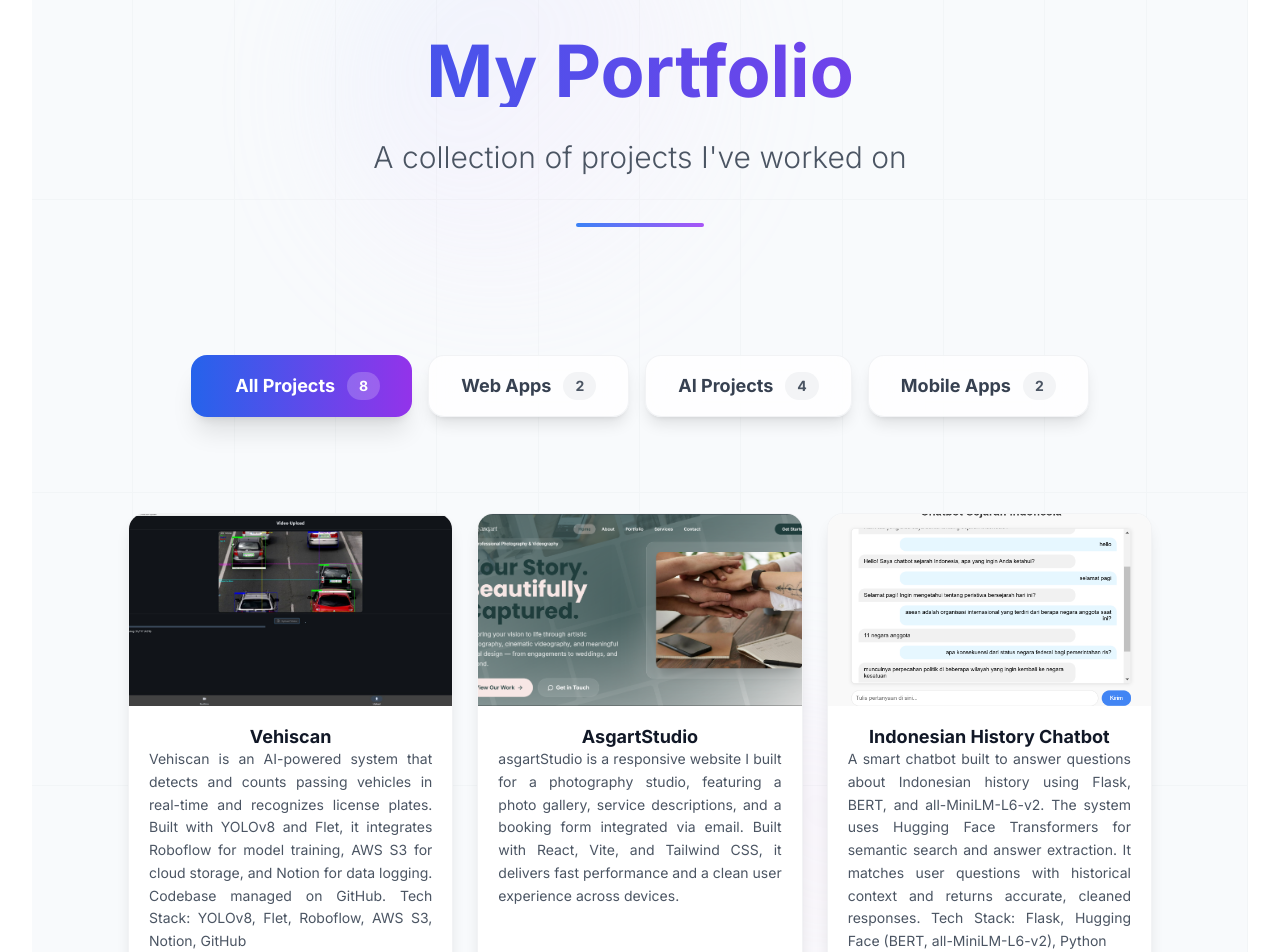
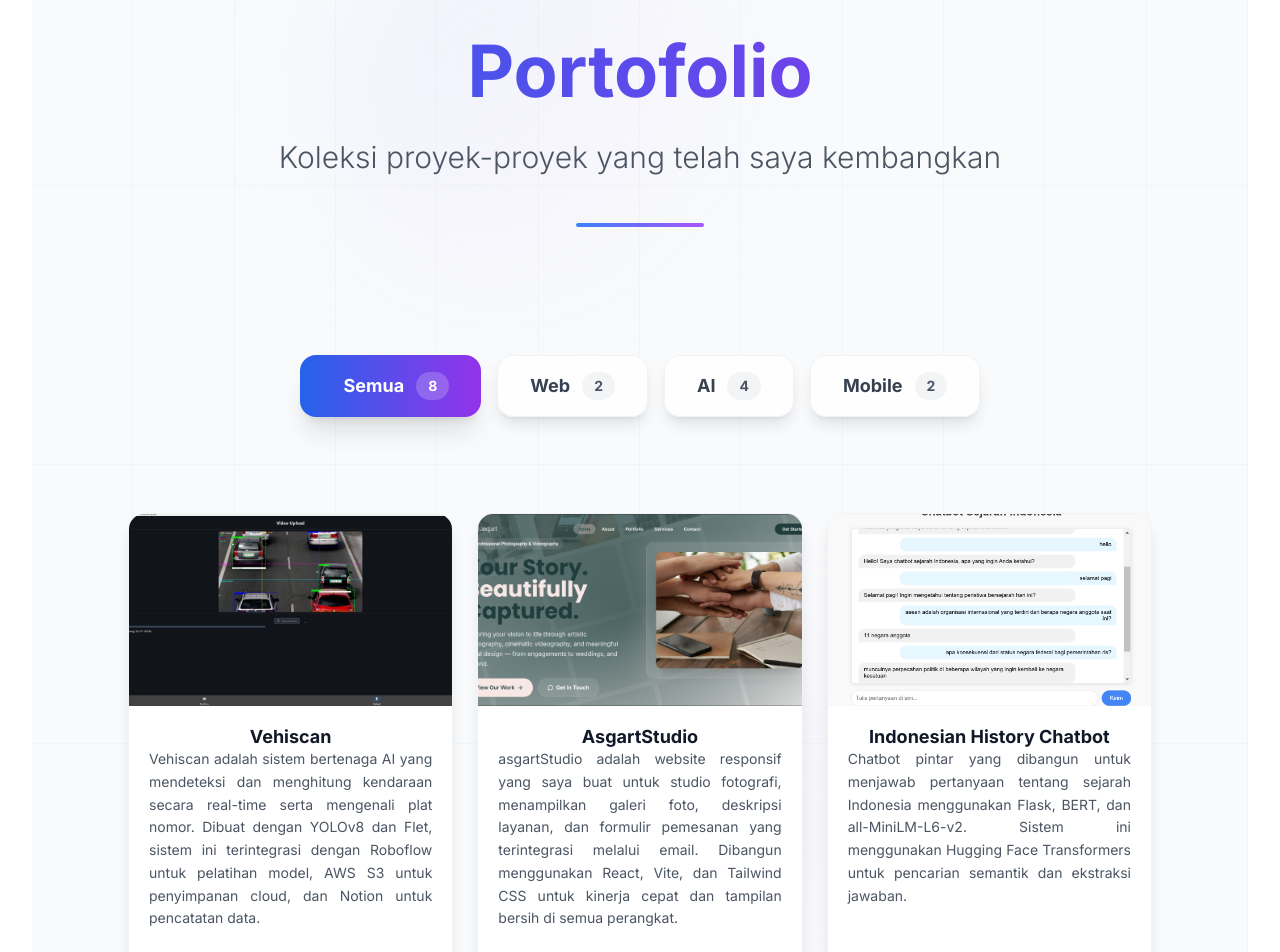
Before and after one commit to ussoppqq/my-portfolio, a React (Vite) app: page / in a window 1280 px wide. Shown: the part 2100-3052 px from the top of the page. Built offline with nearby package versions, Linux system fonts and the light colour scheme.

Commit message:
feat: update data, translations, and portfolio content

```diff
--- a/src/data/projects.js
+++ b/src/data/projects.js
@@ -1,66 +1,90 @@
-  const projects = [
+export const projects = [
   {
     id: 1,
-      title: 'E-Commerce Platform',
-      category: 'web',
-      image: 'src/assets/Data-Master-(AUSG)-Muhammad _Yusuf_Firizki.png',
-      description: 'A full-featured online store with product listings, cart functionality, and secure payment integration.',
-      githubUrl: 'https://github.com/johndoe/ecommerce',
+    title: 'Vehiscan',
+    category: 'ai',
+    description: {
+      id: 'Vehiscan adalah sistem bertenaga AI yang mendeteksi dan menghitung kendaraan secara real-time serta mengenali plat nomor. Dibuat dengan YOLOv8 dan Flet, sistem ini terintegrasi dengan Roboflow untuk pelatihan model, AWS S3 untuk penyimpanan cloud, dan Notion untuk pencatatan data.',
+      en: 'Vehiscan is an AI-powered system that detects and counts passing vehicles in real-time and recognizes license plates. Built with YOLOv8 and Flet, it integrates Roboflow for model training, AWS S3 for cloud storage, and Notion for data logging.'
+    },
+    githubUrl: 'https://github.com/ussoppqq/VehiScan',
+    image: 'src/assets/Vehicle_detection.jpg'
   },
   {
     id: 2,
-      title: 'Task Management App',
+    title: 'AsgartStudio',
     category: 'web',
-      image: 'src/assets/Data-Master-(AUSG)-Muhammad _Yusuf_Firizki.png',
-      description: 'A web-based app for organizing tasks, setting deadlines, and collaborating with teams.',
-      githubUrl: 'https://github.com/johndoe/taskapp',
+    description: {
+      id: 'asgartStudio adalah website responsif yang saya buat untuk studio fotografi, menampilkan galeri foto, deskripsi layanan, dan formulir pemesanan yang terintegrasi melalui email. Dibangun menggunakan React, Vite, dan Tailwind CSS untuk kinerja cepat dan tampilan bersih di semua perangkat.',
+      en: 'asgartStudio is a responsive website I built for a photography studio, featuring a photo gallery, service descriptions, and a booking form integrated via email. Built with React, Vite, and Tailwind CSS.'
+    },
+    githubUrl: 'https://github.com/ussoppqq/asqartStudio',
+    image: 'src/assets/asgartStudio.png'
   },
   {
     id: 3,
-      title: 'Chatbot Assistant',
+    title: 'Indonesian History Chatbot',
     category: 'ai',
-      image: 'src/assets/Data-Master-(AUSG)-Muhammad _Yusuf_Firizki.png',
-      description: 'An AI-powered chatbot for customer support, built with natural language processing.',
-      githubUrl: 'https://github.com/johndoe/chatbot',
+    description: {
+      id: 'Chatbot pintar yang dibangun untuk menjawab pertanyaan tentang sejarah Indonesia menggunakan Flask, BERT, dan all-MiniLM-L6-v2. Sistem ini menggunakan Hugging Face Transformers untuk pencarian semantik dan ekstraksi jawaban.',
+      en: 'A smart chatbot built to answer questions about Indonesian history using Flask, BERT, and all-MiniLM-L6-v2. The system uses Hugging Face Transformers for semantic search and answer extraction.'
+    },
+    githubUrl: 'https://github.com/ussoppqq/Indonesian-History-Chatbot',
+    image: 'src/assets/chatbotsejarahindonesia.png'
   },
   {
     id: 4,
-      title: 'Image Recognition',
+    title: 'Brain Tumor Segmentation',
     category: 'ai',
-      image: 'src/assets/Data-Master-(AUSG)-Muhammad _Yusuf_Firizki.png',
-      description: 'A machine learning model for identifying objects in images with high accuracy.',
-      githubUrl: 'https://github.com/johndoe/image-recognition',
+    description: {
+      id: 'Proyek deep learning menggunakan model U-Net kustom di TensorFlow untuk segmentasi tumor otak dari scan MRI grayscale. Menyediakan pipeline lengkap dari preprocessing, pelatihan, hingga visualisasi hasil.',
+      en: 'A deep learning project using a custom U-Net model in TensorFlow to segment brain tumors from grayscale MRI scans. Includes a full pipeline for data preprocessing, training, and result visualization.'
+    },
+    githubUrl: 'https://github.com/ussoppqq/Brain-Tumor-Segmentation',
+    image: 'src/assets/braintumor.png'
   },
   {
     id: 5,
-      title: 'Fitness Tracker',
-      category: 'mobile',
-      image: 'src/assets/Data-Master-(AUSG)-Muhammad _Yusuf_Firizki.png',
-      description: 'A mobile app for tracking workouts, calories, and fitness goals with real-time analytics.',
-      githubUrl: 'https://github.com/johndoe/fitness-tracker',
+    title: 'Image Processing Application',
+    category: 'ai',
+    description: {
+      id: 'Aplikasi pengeditan gambar interaktif menggunakan Python, Flet, dan OpenCV. Pengguna dapat mengatur kecerahan, kontras, menerapkan filter, memotong, memutar, dan mengunduh gambar dengan antarmuka yang ramah pengguna.',
+      en: 'A simple and interactive image editing application using Python, Flet, and OpenCV. Users can adjust brightness, contrast, apply filters, crop, rotate, and download the edited image.'
+    },
+    githubUrl: 'https://github.com/ussoppqq/ImageProcessing',
+    image: 'src/assets/imageProcessing.png'
   },
   {
     id: 6,
-      title: 'Weather App',
+    title: 'E-Laundry',
     category: 'mobile',
-      image: 'src/assets/Data-Master-(AUSG)-Muhammad _Yusuf_Firizki.png',
-      description: 'A mobile app providing real-time weather updates and forecasts based on user location.',
-      githubUrl: 'https://github.com/johndoe/weather-app',
+    description: {
+      id: 'E-Laundry adalah platform mobile dan web untuk mencari serta mengelola layanan laundry terdekat. Aplikasi mobile memungkinkan pengguna memesan, menjadwalkan antar/jemput, dan membayar via QRIS. Admin dapat mengelola pesanan melalui dashboard web.',
+      en: 'E-Laundry is a mobile and web-based platform for finding and managing nearby laundry services. The mobile app lets users place orders, schedule pickups/deliveries, and pay via QRIS. Web dashboard allows real-time management.'
+    },
+    githubUrl: 'https://github.com/ussoppqq/E-LaundryApp',
+    image: 'src/assets/E-Laundry.jpg'
   },
   {
     id: 7,
-      title: 'Portfolio Website',
+    title: 'PresMUN',
     category: 'web',
-      image: 'src/assets/Data-Master-(AUSG)-Muhammad _Yusuf_Firizki.png',
-      description: 'A personal portfolio website showcasing projects and skills with a modern UI.',
-      githubUrl: 'https://github.com/johndoe/portfolio',
+    description: {
+      id: 'PresMUN adalah website event responsif untuk konferensi Model United Nations, dibangun dengan React, Vite, dan Tailwind CSS. Menyediakan informasi acara, profil pembicara, form pendaftaran online, dan kontak.',
+      en: 'PresMUN is a responsive event website for a Model United Nations conference, built with React, Vite, and Tailwind CSS. It features event details, speaker profiles, and an online registration form.'
+    },
+    githubUrl: 'https://github.com/ussoppqq/presmunWeb',
+    image: 'src/assets/presmun.png'
   },
   {
     id: 8,
-      title: 'Expense Tracker',
+    title: 'PUNTEN',
     category: 'mobile',
-      image: 'src/assets/Data-Master-(AUSG)-Muhammad _Yusuf_Firizki.png',
-      description: 'A mobile app for managing personal finances, tracking expenses, and setting budgets.',
-      githubUrl: 'https://github.com/johndoe/expense-tracker',
+    description: {
+      id: 'PUNTEN adalah web app mobile-friendly berbasis PHP untuk mempermudah pemesanan makanan di kantin President University. Pengguna dapat melihat kantin, memesan, melacak status pesanan, mengelola akun, dan memberikan ulasan.',
+      en: 'PUNTEN is a mobile-friendly web app built with PHP to simplify food ordering at President University canteens. Users can browse canteens, place orders, track them, manage accounts, and leave reviews.'
     },
+    githubUrl: 'https://github.com/ussoppqq/Punten-development',
+    image: 'src/assets/PUNTEN_Mobile_App.jpg'
+  }
 ];
--- a/src/locales/translations.js
+++ b/src/locales/translations.js
@@ -29,9 +29,11 @@ export const translations = {
       all: 'Semua',
       web: 'Web',
       mobile: 'Mobile',
-      design: 'Design',
-      view_demo: 'Lihat Demo',
-      view_code: 'Lihat Kode'
+      ai: 'AI',
+      view_github: 'Lihat di GitHub',
+      no_projects: 'Tidak ada proyek ditemukan',
+      no_projects_subtitle: 'Tidak ada proyek dalam kategori ini. Coba pilih filter lain.',
+      show_all: 'Tampilkan Semua Proyek'
     },
     resume: {
       title: 'Resume',
@@ -40,8 +42,14 @@ export const translations = {
       experience: 'Pengalaman',
       education: 'Pendidikan',
       skills: 'Keahlian',
-      technical: 'Technical Skills',
-      soft: 'Soft Skills'
+      technical: 'Keterampilan Teknis',
+      soft: 'Keterampilan Soft',
+      programming: 'Bahasa Pemrograman',
+      ai_tools: 'Alat AI',
+      web_dev: 'Pengembangan Web',
+      design_tools: 'Alat Desain',
+      certifications: 'Sertifikasi',
+      view_certificate: 'Lihat Sertifikat'
     },
     contact: {
       title: 'Hubungi Saya',
@@ -51,7 +59,10 @@ export const translations = {
         email: 'Alamat Email',
         subject: 'Subjek',
         message: 'Pesan',
-        send: 'Kirim Pesan'
+        send: 'Kirim Pesan',
+        sending: 'Mengirim...',
+        fill_fields: 'Harap isi semua kolom',
+        success_message: 'Terima kasih atas pesan Anda! Saya akan segera menghubungi Anda.'
       },
       info: {
         email: 'Email',
@@ -89,14 +100,16 @@ export const translations = {
       tech_story: 'My interest in technology started from a young age when I first saw how code could transform an empty screen into a functioning application. I believe technology is a powerful tool for solving real-world problems and making people\'s lives easier.'
     },
     portfolio: {
-      title: 'Portfolio',
+      title: 'My Portfolio',
       subtitle: 'Collection of projects I have developed',
       all: 'All',
       web: 'Web',
       mobile: 'Mobile',
-      design: 'Design',
-      view_demo: 'View Demo',
-      view_code: 'View Code'
+      ai: 'AI',
+      view_github: 'View on GitHub',
+      no_projects: 'No projects found',
+      no_projects_subtitle: 'No projects found in this category. Try selecting a different filter.',
+      show_all: 'Show All Projects'
     },
     resume: {
       title: 'Resume',
@@ -106,7 +119,13 @@ export const translations = {
       education: 'Education',
       skills: 'Skills',
       technical: 'Technical Skills',
-      soft: 'Soft Skills'
+      soft: 'Soft Skills',
+      programming: 'Programming Languages',
+      ai_tools: 'AI Tools',
+      web_dev: 'Web Development',
+      design_tools: 'Design Tools',
+      certifications: 'Certifications',
+      view_certificate: 'View Certificate'
     },
     contact: {
       title: 'Contact Me',
@@ -116,7 +135,10 @@ export const translations = {
         email: 'Email Address',
         subject: 'Subject',
         message: 'Message',
-        send: 'Send Message'
+        send: 'Send Message',
+        sending: 'Sending...',
+        fill_fields: 'Please fill in all fields',
+        success_message: 'Thank you for your message! I will get back to you soon.'
       },
       info: {
         email: 'Email',
--- a/src/pages/Portfolio.jsx
+++ b/src/pages/Portfolio.jsx
@@ -1,9 +1,10 @@
 import React, { useState, useMemo } from 'react';
+import { useLanguage } from '../contexts/LanguageContext';
 import { motion, AnimatePresence } from 'framer-motion';
 import { Github, Filter, ExternalLink, Calendar, Star, Zap } from 'lucide-react';
+import { projects } from '../data/projects';
 
-// Enhanced ProjectCard with cleaner design and justified description
-const ProjectCard = React.memo(({ project, index }) => {
+const ProjectCard = React.memo(({ project, index, language }) => {
   const [imageLoaded, setImageLoaded] = useState(false);
 
   const categoryConfig = {
@@ -87,7 +88,7 @@ const ProjectCard = React.memo(({ project, index }) => {
           {/* Description with justified text and smaller font */}
           <div className="min-h-[4rem] mb-4">
             <p className="text-gray-600 dark:text-gray-400 text-sm leading-relaxed text-justify">
-              {project.description}
+              {project.description?.[language]}
             </p>
           </div>
 
@@ -120,79 +121,13 @@ const ProjectCard = React.memo(({ project, index }) => {
 
 const Portfolio = () => {
   const [filter, setFilter] = useState('all');
-
-  const projects = [
-    {
-      id: 1,
-      title: 'Vehiscan',
-      category: 'ai',
-      description: 'Vehiscan is an AI-powered system that detects and counts passing vehicles in real-time and recognizes license plates. Built with YOLOv8 and Flet, it integrates Roboflow for model training, AWS S3 for cloud storage, and Notion for data logging. Codebase managed on GitHub. Tech Stack: YOLOv8, Flet, Roboflow, AWS S3, Notion, GitHub',
-      githubUrl: 'https://github.com/ussoppqq/VehiScan',
-      image: 'src/assets/Vehicle_detection.jpg'
-    },
-    {
-      id: 2,
-      title: 'AsgartStudio',
-      category: 'web',
-      description: 'asgartStudio is a responsive website I built for a photography studio, featuring a photo gallery, service descriptions, and a booking form integrated via email. Built with React, Vite, and Tailwind CSS, it delivers fast performance and a clean user experience across devices.',
-      githubUrl: 'https://github.com/ussoppqq/asqartStudio',
-      image: 'src/assets/asgartStudio.png'
-    },
-    {
-      id: 3,
-      title: 'Indonesian History Chatbot',
-      category: 'ai',
-      description: 'A smart chatbot built to answer questions about Indonesian history using Flask, BERT, and all-MiniLM-L6-v2. The system uses Hugging Face Transformers for semantic search and answer extraction. It matches user questions with historical context and returns accurate, cleaned responses. Tech Stack: Flask, Hugging Face (BERT, all-MiniLM-L6-v2), Python',
-      githubUrl: 'https://github.com/ussoppqq/Indonesian-History-Chatbot',
-      image: 'src/assets/chatbotsejarahindonesia.png'
-    },
-    {
-      id: 4,
-      title: 'Brain Tumor Segmentation',
-      category: 'ai',
-      description: 'A deep learning project using a custom U-Net model in TensorFlow to segment brain tumors from grayscale MRI scans. Includes a full pipeline for data preprocessing, training, and visualization of results with accurate binary masks. Tech Stack: TensorFlow, Python, NumPy, Matplotlib',
-      githubUrl: 'https://github.com/ussoppqq/Brain-Tumor-Segmentation  ',
-      image: 'src/assets/braintumor.png'
-    },
-    {
-      id: 5,
-      title: 'Image Processing Application',
-      category: 'ai',
-      description: 'A simple and interactive image editing application using Python, Flet, and OpenCV. Users can adjust brightness, contrast, apply filters, crop, rotate, and download the edited image. The app provides real-time preview with a clean, user-friendly interface. Tech Stack: Python, Flet, OpenCV, Pillow',
-      githubUrl: 'https://github.com/ussoppqq/ImageProcessing',
-      image: 'src/assets/imageProcessing.png'
-    },
-    {
-      id: 6,
-      title: 'E-Laundry',
-      category: 'mobile',
-      description: 'E-Laundry is a mobile and web-based platform for finding and managing nearby laundry services. The mobile app lets users scan for laundries, place orders, schedule pickups/deliveries, and pay via QRIS. The web dashboard allows admins to manage orders and monitor services in real time. Tech Stack: Android (Java), Firebase, Google Maps API, QRIS, Web (HTML/CSS/JS)',
-      githubUrl: 'https://github.com/ussoppqq/E-LaundryApp',
-      image: 'src/assets/E-Laundry.jpg'
-    },
-    {
-      id: 7,
-      title: 'PresMUN',
-      category: 'web',
-      description: 'PresMUN is a responsive event website for a Model United Nations conference, built with React, Vite, and Tailwind CSS. It features event details, speaker profiles, an online registration form, and contact functionality in a clean, modern interface. Tech Stack: React, Vite, Tailwind CSS. Live Site: presidentmodelun.com',
-      githubUrl: 'https://github.com/ussoppqq/presmunWeb',
-      image: 'src/assets/presmun.png'
-    },
-    {
-      id: 8,
-      title: 'PUNTEN',
-      category: 'mobile',
-      description: 'PUNTEN is a mobile-friendly web app built with PHP to simplify food ordering at President University canteens. Users can browse canteens, place orders, track them in real time, manage accounts, and leave reviews — all in one platform. Tech Stack: PHP, HTML, CSS, JavaScript',
-      githubUrl: 'https://github.com/ussoppqq/Punten-development',
-      image: 'src/assets/PUNTEN_Mobile_App.jpg'
-    },
-  ];
+  const { language, t } = useLanguage();
 
   const categories = [
-    { key: 'all', label: 'All Projects', count: projects.length },
-    { key: 'web', label: 'Web Apps', count: projects.filter(p => p.category === 'web').length },
-    { key: 'ai', label: 'AI Projects', count: projects.filter(p => p.category === 'ai').length },
-    { key: 'mobile', label: 'Mobile Apps', count: projects.filter(p => p.category === 'mobile').length },
+    { key: 'all', label: t('portfolio.all'), count: projects.length },
+    { key: 'web', label: t('portfolio.web'), count: projects.filter(p => p.category === 'web').length },
+    { key: 'ai', label: t('portfolio.ai'), count: projects.filter(p => p.category === 'ai').length },
+    { key: 'mobile', label: t('portfolio.mobile'), count: projects.filter(p => p.category === 'mobile').length },
   ];
 
   const filteredProjects = useMemo(
@@ -233,7 +168,7 @@ const Portfolio = () => {
             className="mb-8"
           >
             <h1 className="text-6xl md:text-7xl font-bold bg-gradient-to-r from-blue-600 to-purple-600 bg-clip-text text-transparent mb-6">
-              My Portfolio
+              {t('portfolio.title')}
             </h1>
           </motion.div>
 
@@ -244,7 +179,7 @@ const Portfolio = () => {
             className="max-w-3xl mx-auto space-y-4"
           >
             <p className="text-2xl md:text-3xl text-gray-600 dark:text-gray-300 leading-relaxed font-light">
-              A collection of projects I've worked on
+              {t('portfolio.subtitle')}
             </p>
           </motion.div>
 
@@ -315,7 +250,7 @@ const Portfolio = () => {
             >
               <div className="grid grid-cols-1 md:grid-cols-2 lg:grid-cols-3 gap-6">
                 {filteredProjects.map((project, index) => (
-                  <ProjectCard key={project.id} project={project} index={index} />
+                  <ProjectCard key={project.id} project={project} index={index} language={language} />
                 ))}
               </div>
             </motion.div>
```
Lines whose indentation alone changed are shown as unchanged.
